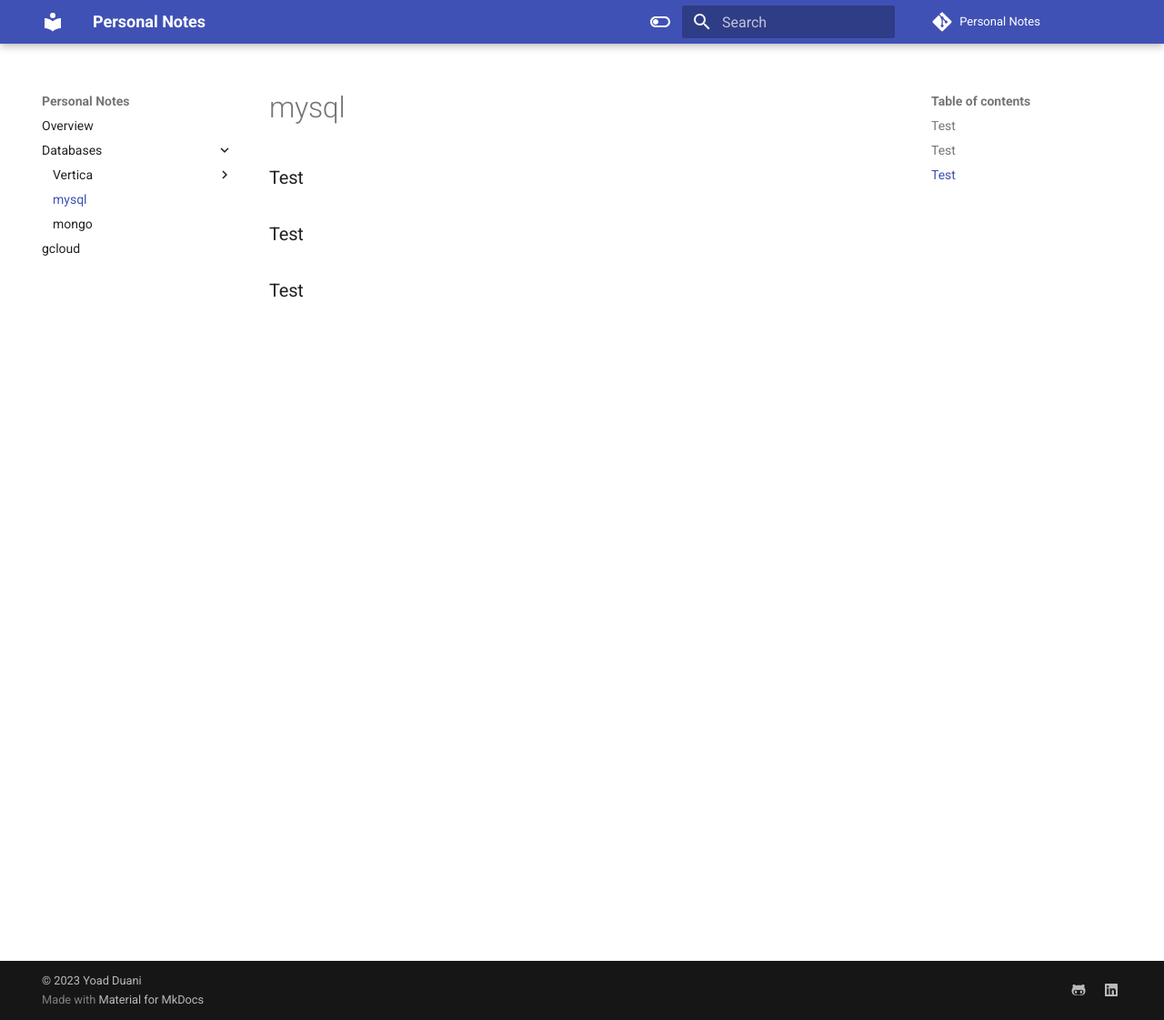
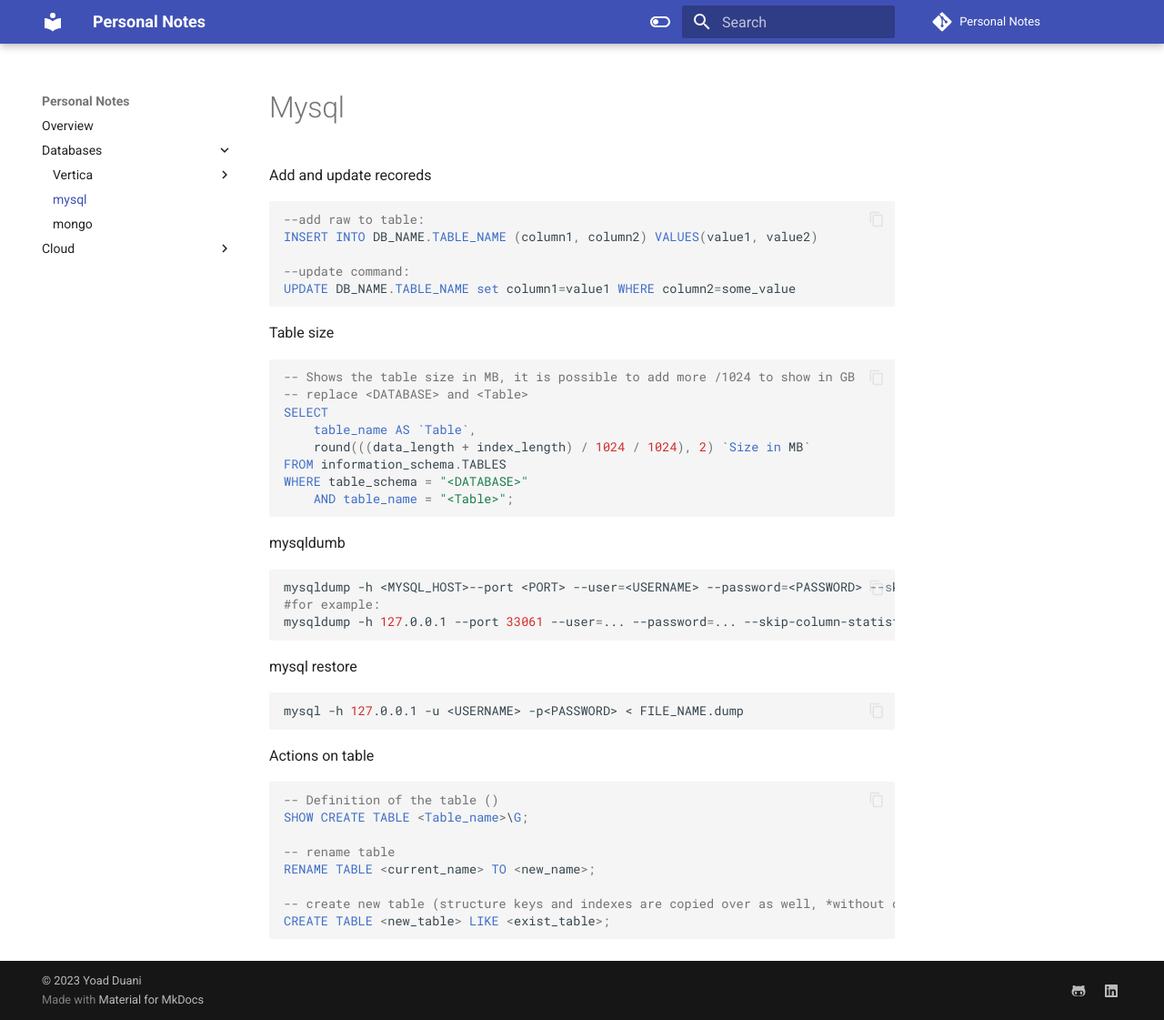
Before and after one commit to Yoad-Duani/personal_notes, an MkDocs documentation site: the page built from docs/dbs/mysql.md, in a window 1280 px wide and 1121 px high. Shown: the whole window at 91% size. Built offline with MkDocs 1.6.1 and Material for MkDocs 9.7.7, drawn with Linux system fonts in a browser that asks for light colours; comment, search, counter and statistics services are not loaded.

Commit message:
update docs

````diff
--- a/docs/dbs/mysql.md
+++ b/docs/dbs/mysql.md
@@ -1,6 +1,51 @@
+# Mysql
 
-### Test
+Add  and update recoreds
 
-### Test
+```sql
+--add raw to table:
+INSERT INTO DB_NAME.TABLE_NAME (column1, column2) VALUES(value1, value2)
 
-### Test
+--update command:
+UPDATE DB_NAME.TABLE_NAME set column1=value1 WHERE column2=some_value
+```
+
+Table size
+
+```sql
+-- Shows the table size in MB, it is possible to add more /1024 to show in GB
+-- replace <DATABASE> and <Table>
+SELECT
+    table_name AS `Table`,
+    round(((data_length + index_length) / 1024 / 1024), 2) `Size in MB`
+FROM information_schema.TABLES
+WHERE table_schema = "<DATABASE>"
+    AND table_name = "<Table>";
+```
+
+mysqldumb
+
+```bash
+mysqldump -h <MYSQL_HOST>--port <PORT> --user=<USERNAME> --password=<PASSWORD> --skip-column-statistics <DB_NAME> > <DUNMP_FILE>
+#for example:
+mysqldump -h 127.0.0.1 --port 33061 --user=... --password=... --skip-column-statistics son > mysql.dump
+```
+
+mysql restore
+
+```bash
+mysql -h 127.0.0.1 -u <USERNAME> -p<PASSWORD> < FILE_NAME.dump
+```
+
+Actions on table
+
+```sql
+-- Definition of the table ()
+SHOW CREATE TABLE <Table_name>\G;
+
+-- rename table
+RENAME TABLE <current_name> TO <new_name>;
+
+-- create new table (structure keys and indexes are copied over as well, *without data*)
+CREATE TABLE <new_table> LIKE <exist_table>;
+```
--- a/mkdocs.yml
+++ b/mkdocs.yml
@@ -37,7 +37,12 @@ nav:
           - ./dbs/vertica/vertica.md
       - mysql: ./dbs/mysql.md
       - mongo: ./dbs/mongo.md
-  - gcloud: ./gcloud.md
+  - Cloud:
+      - GCP:
+          - ./cloud/gcp/networking.md
+          - ./cloud/gcp/gcloud.md
+      - AWS:
+          - ./cloud/aws/aws.cli.md
 
 markdown_extensions:
   - pymdownx.highlight:
````
Also changed, not shown: docs/cloud/gcp/gcloud.md (added, +31 -0 lines), docs/cloud/gcp/networking.md (added, +9 -0 lines), docs/cloud/aws/aws_cli.md (added), 1 other file.
